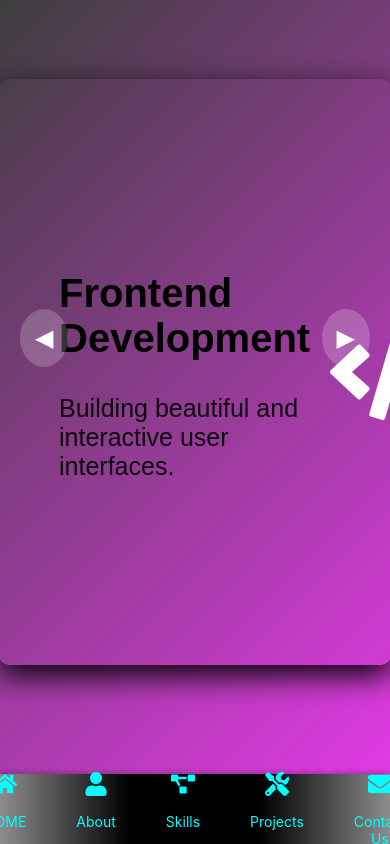
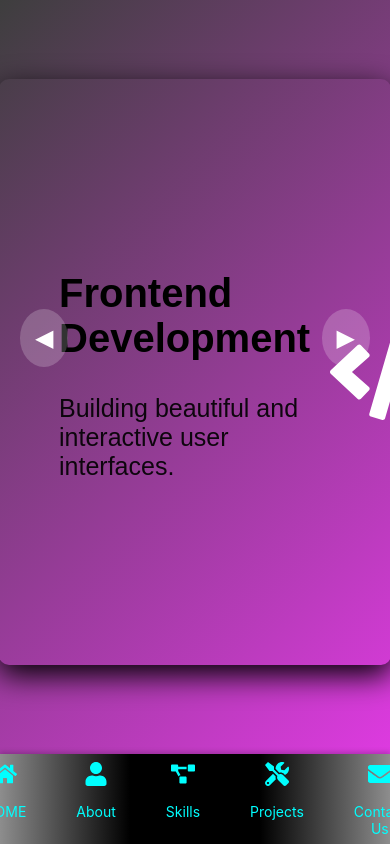
Before and after one commit to Nikesh-Vaishnav/my-portfolio, a React (Create React App) app: page / in a window 390 px wide. Shown: the top 844 px of the page. Built offline with nearby package versions, Linux system fonts and the light colour scheme.

Commit message:
add a csss for more responsive

```diff
--- a/src/styles/Footer.css
+++ b/src/styles/Footer.css
@@ -4,7 +4,7 @@
   left: 0;
   z-index: 1000;
   width: 100%;
-  height: 50px;
+  height: 70px;
   display: flex;
   align-items: center;
   justify-content: center;
--- a/src/styles/Home.css
+++ b/src/styles/Home.css
@@ -83,3 +83,10 @@
 .right {
   right: 20px;
 }
+
+
+@media (max-width:300px) {
+    .slider{
+      max-width: 250px;
+    }
+}
```
